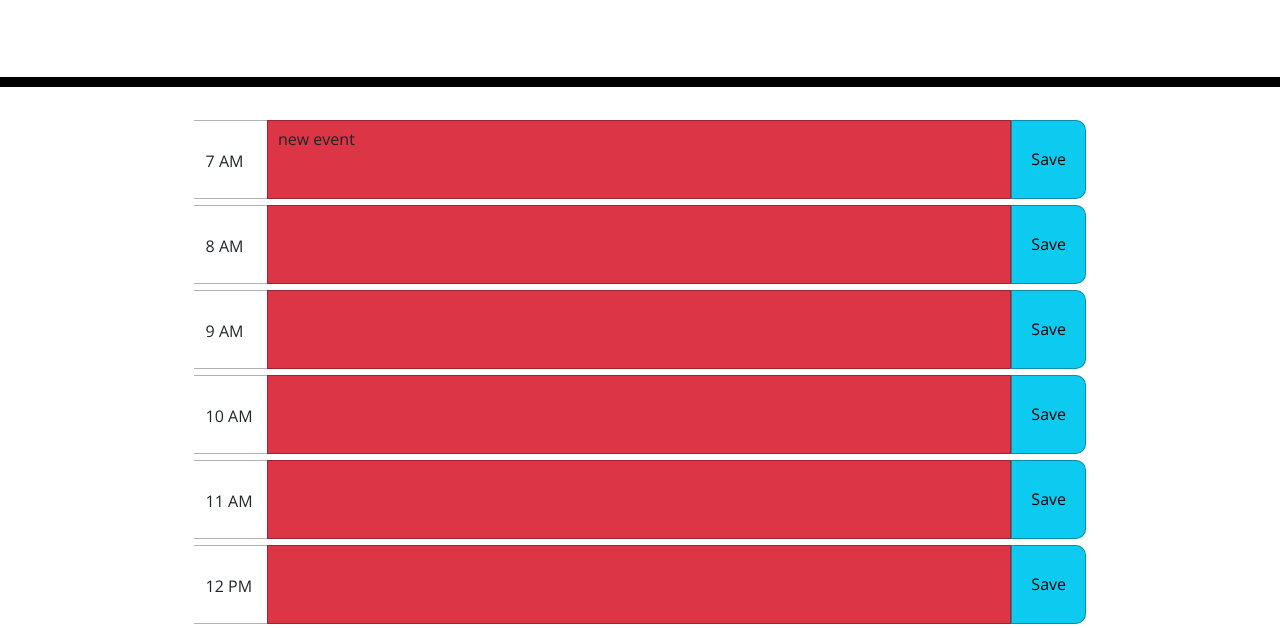
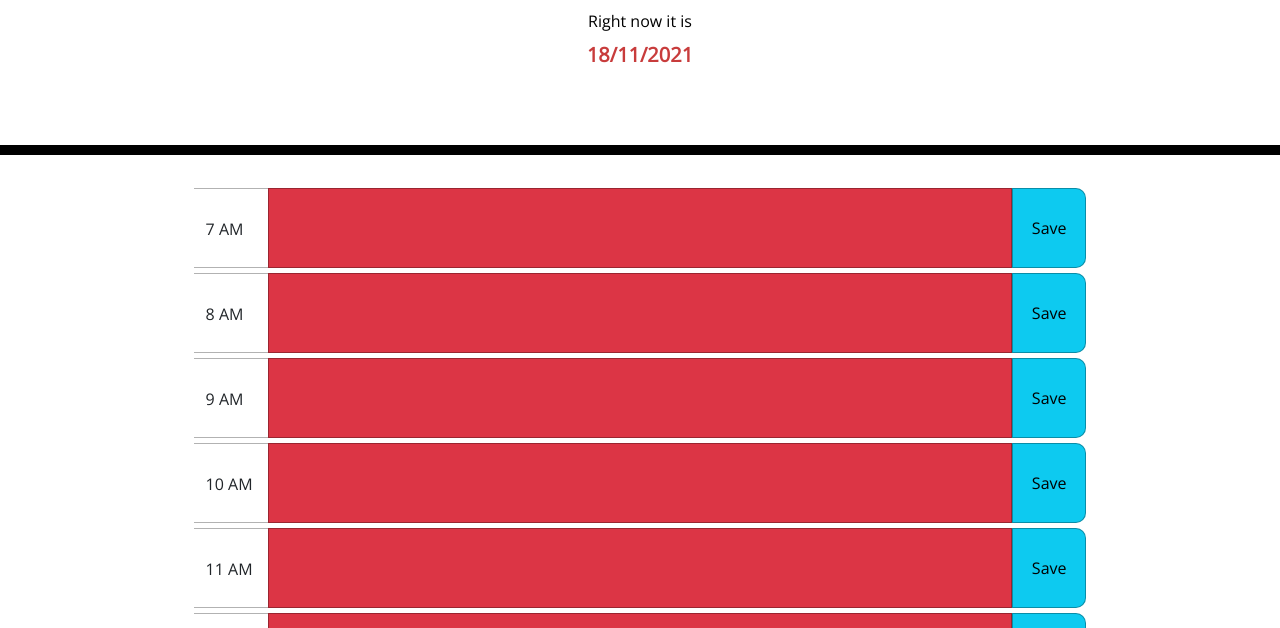
Before and after one commit to EthanC29/Work-Day-Planner, a plain HTML site: page index.html in a window 1280 px wide. Shown: the part 172-800 px from the top of the page. Drawn offline with nearby package versions, Linux system fonts and the light colour scheme.

Commit message:
working code refactored from google search

```diff
--- a/assets/css/style.css
+++ b/assets/css/style.css
@@ -72,6 +72,11 @@ textarea{
 
 /* start of personal code */
 
+#currentDay, #currentTime {
+  font-weight: bolder;
+  color: rgb(200, 60, 60);
+}
+
 .row-width {
   width: 80%;
   margin: 5px auto;
@@ -91,13 +96,28 @@ textarea{
 .col-10 {
   background-color: var(--bs-red);
   border: 1px solid rgba(0, 0, 0, 0.3);
-  height: 100%;
-  padding: 10px;
 }
 
 .col {
   border-top: 1px solid rgba(0, 0, 0, 0.3);
   border-bottom: 1px solid rgba(0, 0, 0, 0.3);
-  vertical-align: middle;
-  height: 100%;
+  height: 80px;
 }
+
+.input-wrap{
+	padding: 0;
+	white-space: initial;
+}
+
+.inputTextBox{
+	width: 100%;
+	height: 100%;
+	background: var(--bs-red);
+	color: #fff;
+	border: none;
+}
+
+.listTextContent{
+	width: 100%;
+	height: 100%;
+}
--- a/assets/js/script.js
+++ b/assets/js/script.js
@@ -1,23 +1,62 @@
-var timeSlotsData = {};
-
-var timeID = ["7 AM", "8 AM", "9 AM", "10 AM", "11 AM", "12 PM", "1 PM", "2 PM", "3 PM", "4 PM", "5 PM", "6 PM", "7 PM", "8 PM", "9 PM", "10 PM", "11 PM", "12 AM", "1 AM", "2 AM", "3 AM", "4 AM", "5 AM", "6 AM"];
-var timeIDData = ["7am", "8am", "9am", "10am", "11am", "12pm", "1pm", "2pm", "3pm", "4pm", "5pm", "6pm", "7pm", "8pm", "9pm", "10pm", "11pm", "12am", "1am", "2am", "3am", "4am", "5am", "6am"];
-
-var containerEl = $(".container");
-var rowEl = $(".row .row-width");
-var colTimeEl = $(".col .col-time");
-var colTextEl = $(".col-10");
-var colButtonEl = $(".col .btn");
-var pTextContent = $("#listTextContent");
 
 
 
-$(".7am").on("click", "p", function() {
-    var text = $(this)
-        .text()
-        .trim();
-    var textInput = $("<textarea>")
-        .addClass("form-control")
-        .val(text);
-    $(this).replaceWith(textInput);
+
+$(document).ready(function () {
+
+    let d = new Date();
+
+    let year = d.getFullYear()
+    let month = d.getMonth()+1;
+    let day = d.getDate();
+
+    let fullDate =
+        (day<10 ? '0' : '') + day + '/' +
+        (month<10 ? '0' : '') + month + '/' +
+        year;
+
+    $("#currentDay").append(fullDate);
+
+
+    let timeArray = ["7 AM", "8 AM", "9 AM", "10 AM", "11 AM", "12 PM", "1 PM", "2 PM", "3 PM", "4 PM", "5 PM", "6 PM", "7 PM", "8 PM", "9 PM", "10 PM", "11 PM", "12 AM", "1 AM", "2 AM", "3 AM", "4 AM", "5 AM", "6 AM"];
+    let timeID = ["7am", "8am", "9am", "10am", "11am", "12pm", "1pm", "2pm", "3pm", "4pm", "5pm", "6pm", "7pm", "8pm", "9pm", "10pm", "11pm", "12am", "1am", "2am", "3am", "4am", "5am", "6am"];
+    let loopHtml='';
+    //start---set default loop html
+    for(let i = 0; i < timeArray.length; i++){
+        loopHtml += `
+            <div class="row row-width">
+              <div class="col-1 col">
+                <br />` + timeArray[i] + `
+              </div>
+              <div class="col-10 col input-wrap">
+                <p class="listTextContent" data-time="` + timeID[i] + `">
+                  <input class="inputTextBox inputTextBox`+i+`">
+                </p>
+              </div>
+              <button type="button" class="col btn btn-info btn-bounds save-btn`+i+`">Save</button>
+            </div>`;
+    }
+    $('.loopHtml').append(loopHtml);
+    //end---set default loop html
+
+    //start---add click
+    for(let i = 0; i < timeArray.length; i++) {
+        $(".save-btn"+i).bind("click", {
+            index: i
+        }, clickHandler);
+    }
+
+    function clickHandler(event) {
+        var i = event.data.index;
+        //store the value
+        localStorage.setItem('inputTextBoxValue'+i,$('.inputTextBox'+i).val())
+    }
+
+
+    //when load page, set default value to input
+    for(let i = 0; i < timeArray.length; i++) {
+        if(localStorage.getItem('inputTextBoxValue'+i)!=null){
+            $('.inputTextBox'+i).val(localStorage.getItem('inputTextBoxValue'+i));
+        }
+    }
 });
--- a/index.html
+++ b/index.html
@@ -40,12 +40,14 @@
     <header class="jumbotron">
       <h1 class="display-3">Work Day Scheduler</h1>
       <p class="lead">A simple calendar app for scheduling your work day</p>
+      <p>Right now it is</p>
       <p id="currentDay" class="lead"></p>
+      <p id="currentTime" class="lead"></p>
     </header>
-    <div class="container">
+    <div class="container loopHtml">
 
-
-      <!-- Timeblocks go here -->
+<!--
+      !-- Timeblocks go here --
       <div class="row row-width" id="7am">
         <div class="col col-time">
           <br />7 AM
@@ -283,7 +285,7 @@
         </div>
         <button type="button" class="col btn btn-info btn-bounds">Save</button>
       </div>
-
+    -->
 
 
 
```
